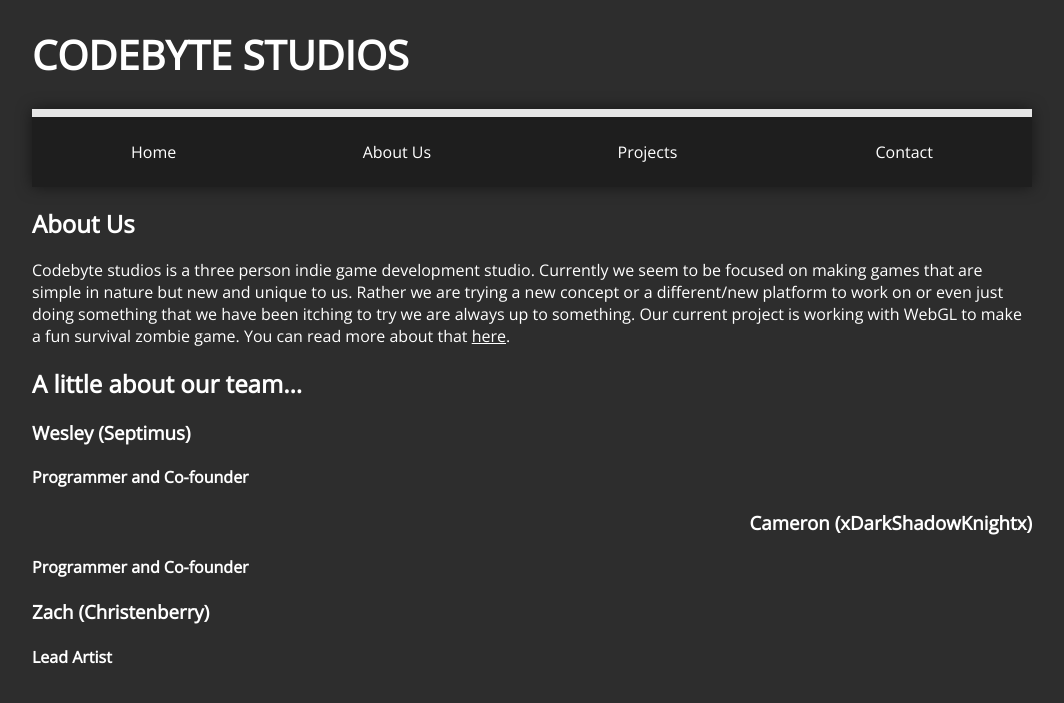
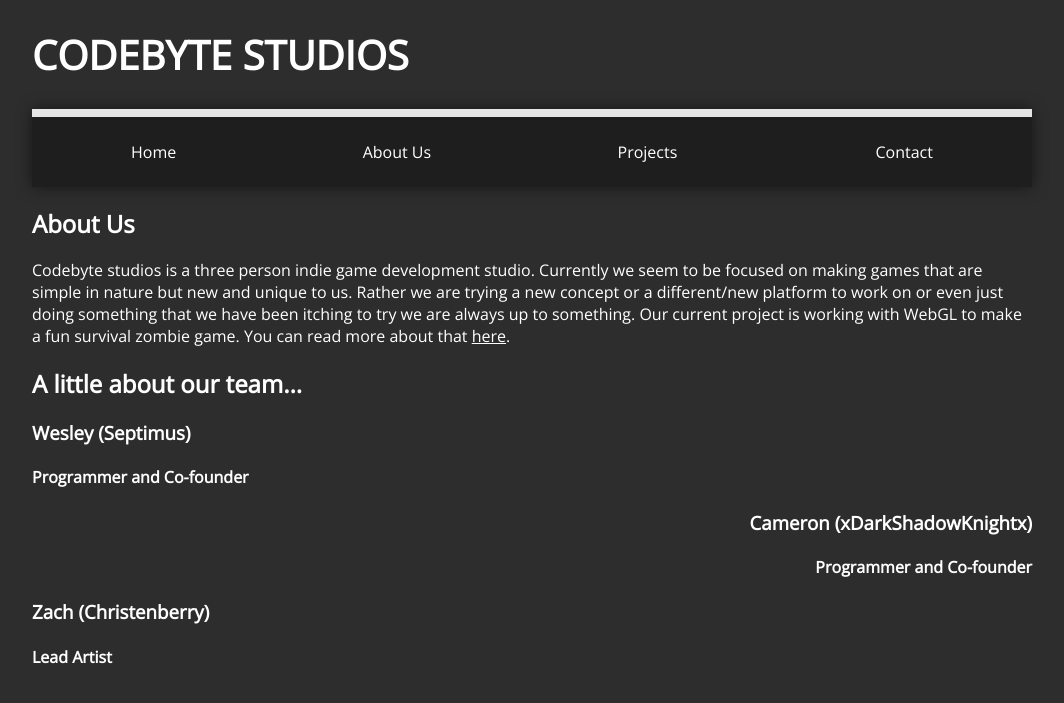
Before and after one commit to CodebyteStudios/codebytestudios.github.io, a Jekyll site: the page built from about.html, in a window 1280 px wide. Shown: the top 703 px of the page, without its empty margins (108-1172 px from the left). Built offline with Jekyll 4.4.1, drawn with Linux system fonts in a browser that asks for light colours; nearby versions of some CDN libraries; Markdown is read by kramdown in place of the engine named in the settings.

Commit message:
Adding Team to about us page

```diff
--- a/about.html
+++ b/about.html
@@ -20,7 +20,7 @@ title: Codebyte Studios - About Us
 </p>
 
 <h3 style="text-align: right;">Cameron (xDarkShadowKnightx)</h3>
-<h4>Programmer and Co-founder</h4>
+<h4 style="text-align: right;">Programmer and Co-founder</h4>
 <p id="cameron">
 
 </p>
```
